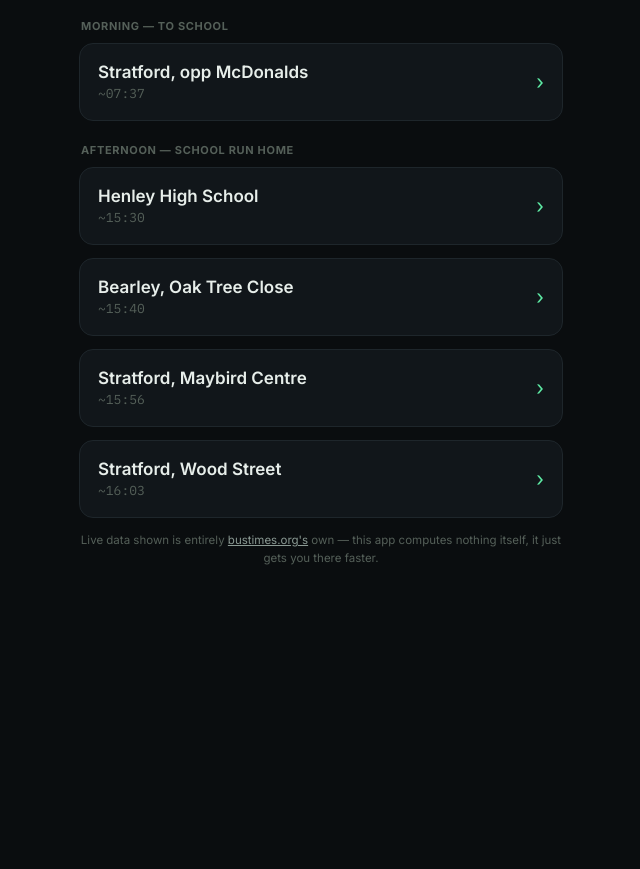
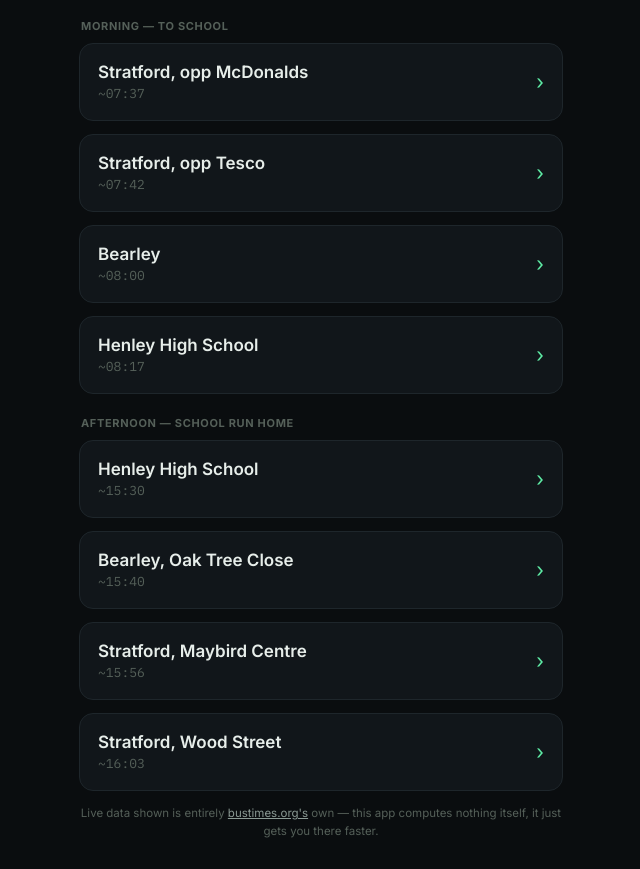
Before and after one commit to BurghHug/x20-bus-tracker, a plain HTML site: page index.html in a window 1280 px wide. Shown: the part 52-921 px from the top of the page, without its empty margins (319-959 px from the left). Before the commit the page ends 800 px from the top, so only its background shows below. Drawn offline with Linux system fonts and the light colour scheme.

Commit message:
Add files via upload

```diff
--- a/index.html
+++ b/index.html
@@ -99,6 +99,36 @@
     </div>
   </a>
 
+  <a class="stop-card" href="https://bustimes.org/stops/4200F066701" target="_blank" rel="noopener">
+    <div class="stop-row">
+      <div>
+        <div class="stop-name">Stratford, opp Tesco</div>
+        <div class="stop-time">~07:42</div>
+      </div>
+      <span class="arrow">›</span>
+    </div>
+  </a>
+
+  <a class="stop-card" href="https://bustimes.org/stops/4200F006200" target="_blank" rel="noopener">
+    <div class="stop-row">
+      <div>
+        <div class="stop-name">Bearley</div>
+        <div class="stop-time">~08:00</div>
+      </div>
+      <span class="arrow">›</span>
+    </div>
+  </a>
+
+  <a class="stop-card" href="https://bustimes.org/stops/4200F027801" target="_blank" rel="noopener">
+    <div class="stop-row">
+      <div>
+        <div class="stop-name">Henley High School</div>
+        <div class="stop-time">~08:17</div>
+      </div>
+      <span class="arrow">›</span>
+    </div>
+  </a>
+
   <h2 class="section-label">Afternoon — school run home</h2>
 
   <a class="stop-card" href="https://bustimes.org/stops/4200F027801" target="_blank" rel="noopener">
```
